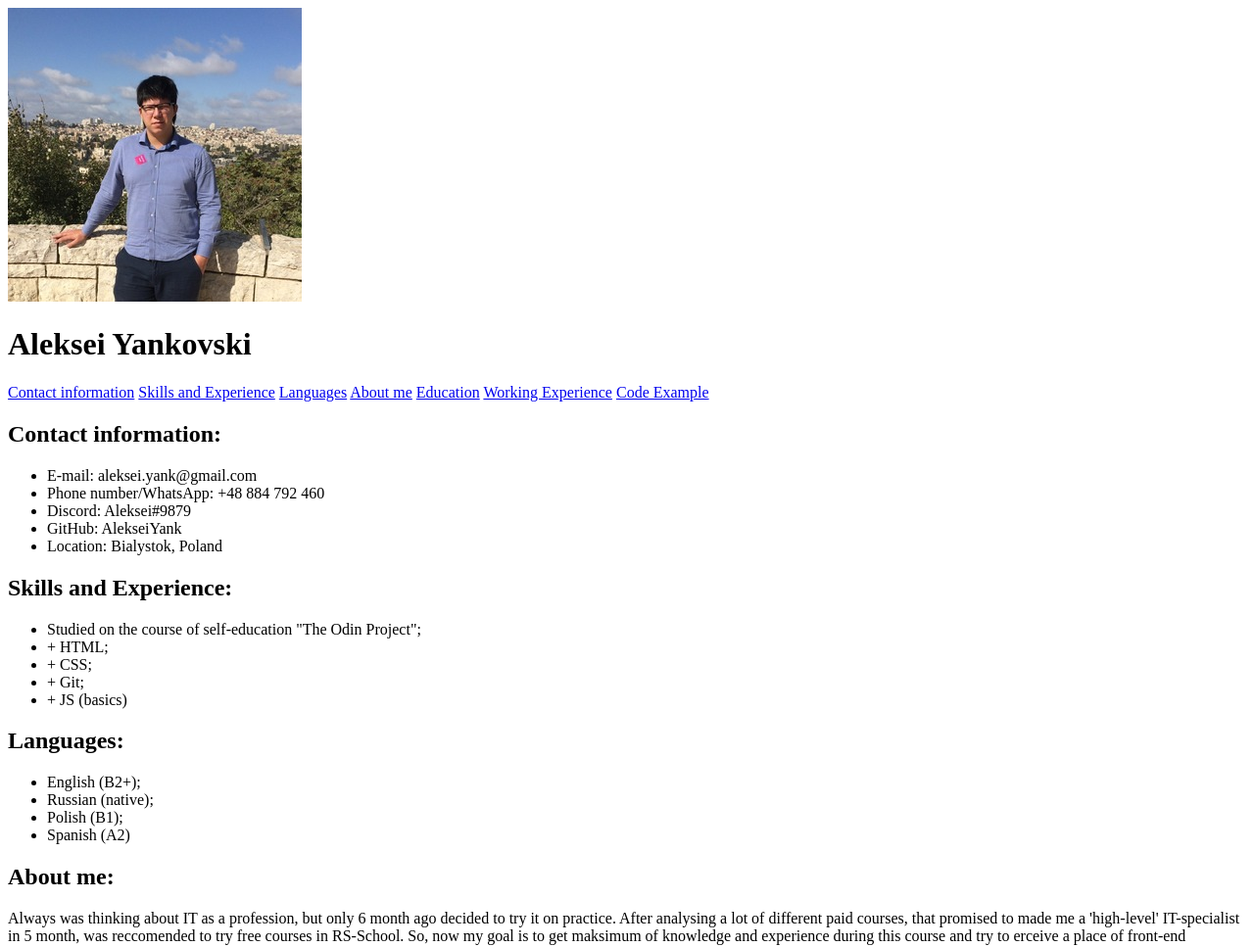
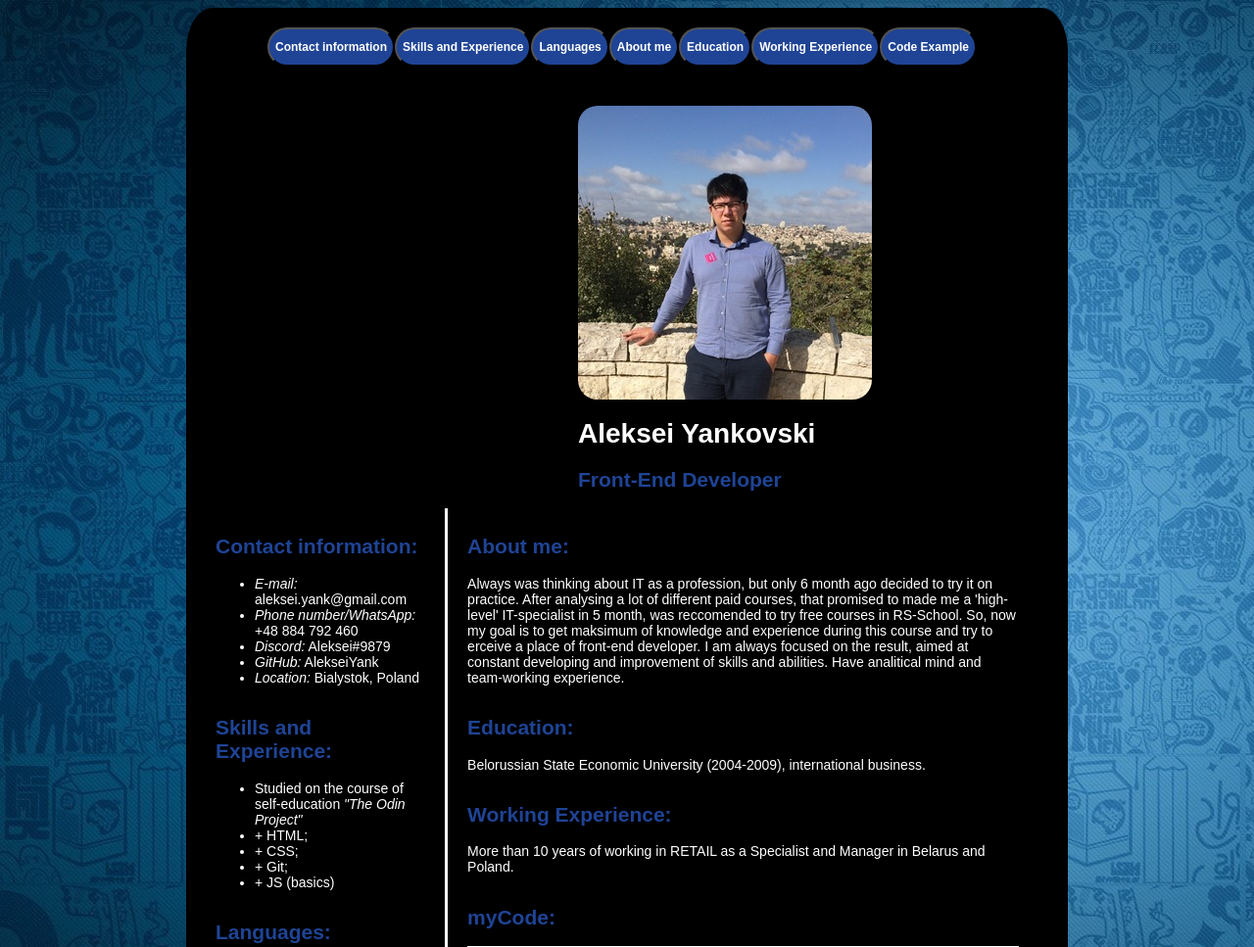
Before and after one commit to AlekseiYank/rsschool-cv, a plain HTML site: page index.html in a window 1280 px wide. Shown: the top 967 px of the page at 98% size. Drawn offline with Linux system fonts and the light colour scheme.

Commit message:
feat: add style elements and foto

```diff
--- a/index.html
+++ b/index.html
@@ -8,35 +8,37 @@
         <link rel="stylesheet" href="style.css">
     </head>
     <body>
+        <div class="wrap_page">
+            <nav>
+                <button><a href="#top_cont">Contact information</a></button>
+                <button><a href="#top_skills">Skills and Experience</a></button>
+                <button><a href="#top_lang">Languages</a></button>
+                <button><a href="#top_myself">About me</a></button>
+                <button><a href="#top_edu">Education</a></button>
+                <button><a href="#top_work">Working Experience</a></button>
+                <button><a href="#top_ex">Code Example</a></button>
+            </nav>
             <header>
-        <img src="/Images/1614766552935.jpg" alt="no foto">
+                <img id="foto" src="/Images/1614766552935.jpg" alt="no foto">
                 <h1>Aleksei Yankovski</h1>
+                <h2 id="prof">Front-End Developer</h2>
             </header>
             <main class="cv_info">
-        <nav>
-            <a href="#top_cont">Contact information</a>
-            <a href="#top_skills">Skills and Experience</a>
-            <a href="#top_lang">Languages</a>
-            <a href="#top_myself">About me</a>
-            <a href="#top_edu">Education</a>
-            <a href="#top_work">Working Experience</a>
-            <a href="#top_ex">Code Example</a>
-        </nav>
                 <section class="mainly">
                     <div class="contacts">
                         <h2 id="top_cont">Contact information:</h2>
                         <ul>
-                        <li>E-mail: aleksei.yank@gmail.com</li>
-                        <li>Phone number/WhatsApp: +48 884 792 460</li>
-                        <li>Discord: Aleksei#9879</li>
-                        <li>GitHub: AlekseiYank</li>
-                        <li>Location: Bialystok, Poland</li>
+                            <li><i>E-mail:</i> aleksei.yank@gmail.com</li>
+                            <li><i>Phone number/WhatsApp:</i> +48 884 792 460</li>
+                            <li><i>Discord:</i> Aleksei#9879</li>
+                            <li><i>GitHub:</i> AlekseiYank</li>
+                            <li><i>Location:</i> Bialystok, Poland</li>
                         </ul>
                     </div>
                     <div class="skills">
                         <h2 id="top_skills">Skills and Experience:</h2>
                         <ul>
-                        <li>Studied on the course of self-education "The Odin Project";</li>
+                            <li>Studied on the course of self-education <i>"The Odin Project"</i></li>
                             <li>+ HTML;</li>
                             <li>+ CSS;</li>
                             <li>+ Git;</li>
@@ -66,8 +68,8 @@
                         <h2 id="top_work">Working Experience:</h2>
                         <p>More than 10 years of working in RETAIL as a Specialist and Manager in Belarus and Poland.</p>
                     </div>
+                    <h2 id="top_ex"> myCode:</h2>
                     <div class="code_example">
-                <h2 id="top_ex"> myCode:</h2>
                         <pre>
                             <code>
                                 .header_hero {
@@ -88,14 +90,15 @@
                                 }
                             </code>
                         </pre>
-                <a href="https://alekseiyank.github.io/the-Odin-Landing-Page/">Open full project here</a>
                     </div>
+                    <a id="project" href="https://alekseiyank.github.io/the-Odin-Landing-Page/">Open full project here</a>
                 </section>
             </main>
             <footer>
+                <p id="made">© 2021 by Aleksei Yankovski</p>
+                <a href="https://rs.school/js/"><img src="/Images/rs_school_js-2.svg" alt=""></a>
                 <a href="https://github.com/AlekseiYank"><img src="/Images/Github_icon-icons.com_49946-2.png" alt=""></a>
-        <a href="https://rs.school/js/"><img src="/Images/rs_school_js-2.svg" alt=""></a>
-        <p>© 2021 by Aleksei Yankovski</p>
             </footer>
+        </div>
     </body>
 </html>
--- a/style.css
+++ b/style.css
@@ -1,6 +1,91 @@
-.info {
-
+body {
+    background: url(/Images/1613764164_8-p-krasivii-fon-dlya-rezyume-8.jpg);
+    font-family: Arial, Helvetica, sans-serif;
+    font-size: 14px;
+    color: white;
 }
-
+.wrap_page {
+    background-color: black;
+    width: 900px;
+    margin: auto;
+    border-radius: 3%;
+}
+nav {
+    display: flex;
+    flex-direction: row;
+    justify-content: center;
+    padding-bottom: 20px;
+    padding-top: 20px;
+    padding-right: 10px;
+}
+a {
+    text-decoration: none;
+    color: white;
+}
+#project {
+    text-decoration: underline;
+}
+button {
+    background-color: rgb(31, 68, 150);
+    font-size: 12px;
+    font-family: Arial, Helvetica, sans-serif;
+    font-weight: bold;
+    height: 40px;
+    border-radius: 20px;
+}
+header {
+    display: flex;
+    flex-direction: column;
+    background-color: black;
+    padding-top: 20px;
+    padding-left: 400px;
+}
+#foto {
+    width: 300px;
+    height: 300px;
+    border-radius: 20px;
+}
+.cv_info {
+    display: flex;
+    flex-direction: row;
+}
+.mainly {
+    display: flex;
+    width: 350px;
+    flex-direction: column;
+    padding: 10px 20px 30px 30px;
+    align-content: flex-start;
+    background-color: black;
+    border-right: white solid;
+}
+.add_info {
+    display: flex;
+    flex-direction: column;
+    padding: 10px 50px 30px 20px;
+    align-content: flex-end;
+    width: 70%;
+}
+h2 {
+    color: rgb(31, 68, 150);
+}
+#prof {
+    margin-top: 0px;
+}
 .code_example {
+    justify-content: flex-start;
+    background-color: white;
+    color: black;
 }
+#project {
+    padding-top: 20px;
+}
+footer {
+    display: flex;
+    flex-direction: row;
+    background-color: white;
+    color: black;
+    align-items: center;
+    justify-content: space-between;
+    padding-left: 50px;
+    padding-right: 70px;
+}
```
Also changed, not shown: Images/1613764164_8-p-krasivii-fon-dlya-rezyume-8.jpg (added), Images/w512h5121347464897Linkedinalt-2.png (added). Lines whose indentation alone changed are shown as unchanged.
